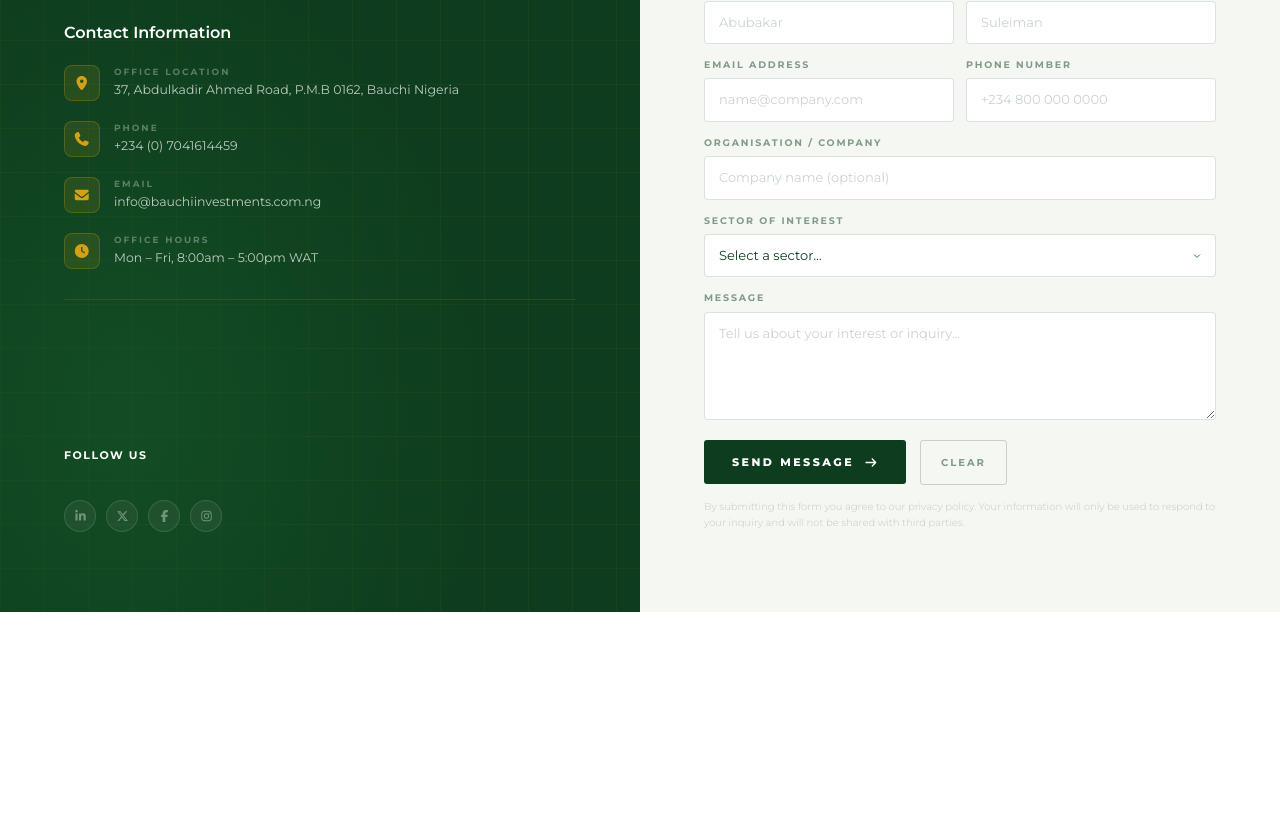
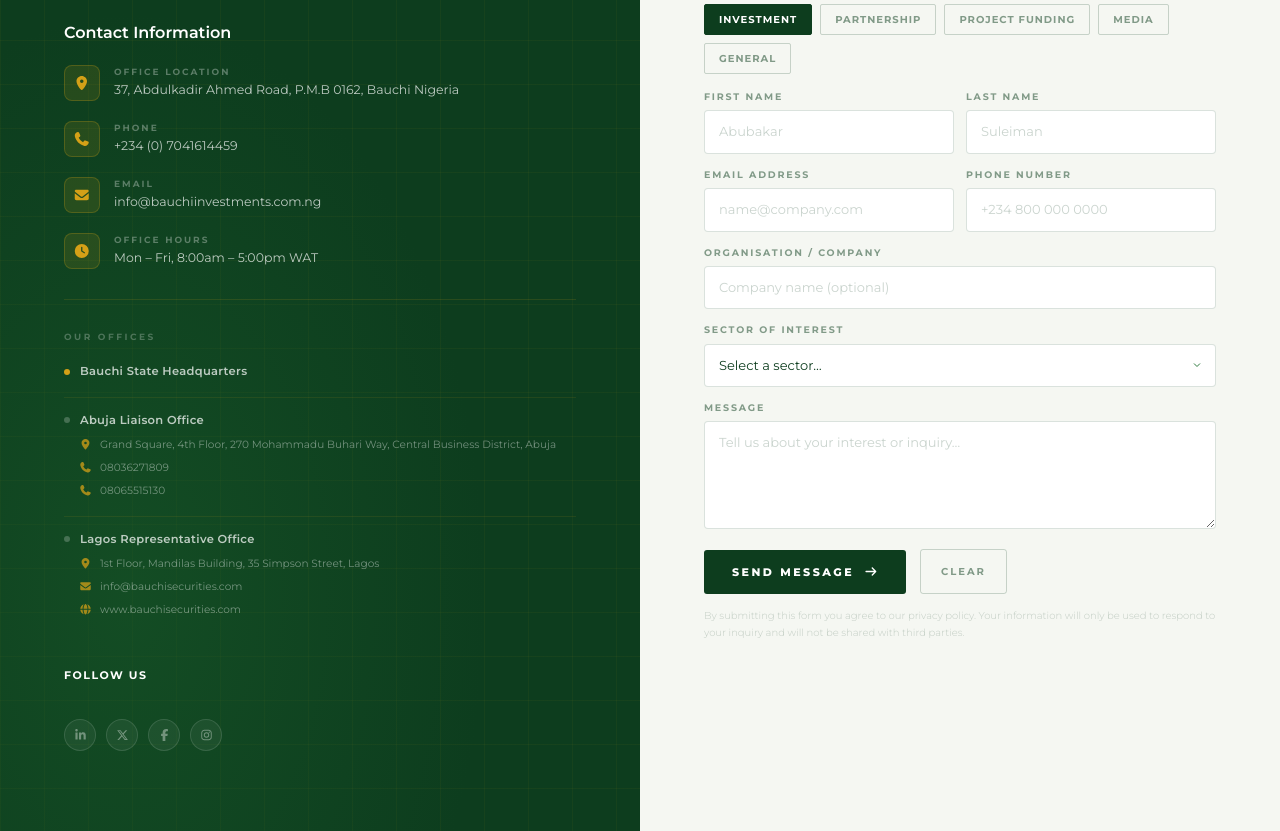
Before and after one commit to Ifiokabasi/Bauchi-investment, a Next.js app: page /contact in a window 1280 px wide. Shown: the part 816-1647 px from the top of the page. Before the commit the page ends 1428 px from the top, so only its background shows below. Built offline with nearby package versions, Linux system fonts and the light colour scheme.

Commit message:
updated BIC contact)

```diff
--- a/app/components/Contact/ContactPage.module.css
+++ b/app/components/Contact/ContactPage.module.css
@@ -189,7 +189,26 @@
   gap: 10px;
 }
 
-.officeRow {
+.officesList {
+  display: flex;
+  flex-direction: column;
+  gap: 16px;
+}
+
+.officeCard {
+  display: flex;
+  flex-direction: column;
+  gap: 8px;
+  padding-top: 14px;
+  border-top: 1px solid rgba(212, 160, 23, 0.1);
+}
+
+.officesList .officeCard:first-child {
+  padding-top: 0;
+  border-top: none;
+}
+
+.officeHead {
   display: flex;
   align-items: center;
   gap: 10px;
@@ -204,10 +223,48 @@
 }
 
 .officeName {
-  font-size: 11px;
-  font-weight: 500;
-  color: rgba(255, 255, 255, 0.52);
+  font-size: 11.5px;
+  font-weight: 600;
+  color: rgba(255, 255, 255, 0.72);
   letter-spacing: 0.3px;
+}
+
+.officeMeta {
+  display: flex;
+  flex-direction: column;
+  gap: 7px;
+  padding-left: 16px;
+}
+
+.officeMetaRow {
+  display: flex;
+  align-items: flex-start;
+  gap: 9px;
+  font-size: 10.5px;
+  font-weight: 400;
+  line-height: 1.55;
+  color: rgba(255, 255, 255, 0.42);
+  text-decoration: none;
+}
+
+.officeIcon {
+  width: 11px;
+  margin-top: 2px;
+  color: var(--gold);
+  opacity: 0.75;
+  flex-shrink: 0;
+}
+
+.officeMetaLink {
+  transition: color 0.2s ease;
+}
+
+.officeMetaLink:hover {
+  color: var(--gold-l);
+}
+
+.officeMetaLink:hover .officeIcon {
+  opacity: 1;
 }
 
 /* ── Socials ── */
@@ -218,6 +275,7 @@
   text-transform: uppercase;
   color: #fff;
   margin-bottom: 1rem;
+  margin-top: 3rem;
 }
 
 .socials {
--- a/app/components/Contact/ContactPage.tsx
+++ b/app/components/Contact/ContactPage.tsx
@@ -15,6 +15,7 @@
   faClock,
   faArrowRight,
   faCircleCheck,
+  faGlobe,
 } from "@fortawesome/free-solid-svg-icons";
 import {
   faLinkedinIn,
@@ -51,10 +52,32 @@
   },
 ];
 
-const OFFICES = [
-  { name: "Bauchi State Headquarters", active: true },
-  { name: "Abuja Liaison Office — Abuja Investments", active: false },
-  { name: "Lagos Representative Office", active: false },
+type Office = {
+  name: string;
+  isHQ?: boolean;
+  address?: string;
+  phones?: string[];
+  email?: string;
+  website?: string;
+};
+
+const OFFICES: Office[] = [
+  {
+    name: "Bauchi State Headquarters",
+    isHQ: true,
+  },
+  {
+    name: "Abuja Liaison Office",
+    address:
+      "Grand Square, 4th Floor, 270 Mohammadu Buhari Way, Central Business District, Abuja",
+    phones: ["08036271809", "08065515130"],
+  },
+  {
+    name: "Lagos Representative Office",
+    address: "1st Floor, Mandilas Building, 35 Simpson Street, Lagos",
+    website: "www.bauchisecurities.com",
+    email: "info@bauchisecurities.com",
+  },
 ];
 
 const INQUIRY_TYPES = [
@@ -170,18 +193,84 @@
 
           <div className={styles.dividerL} />
 
-          {/* <motion.div className={styles.offices} {...fadeUp(0.4)}>
+          <motion.div className={styles.offices} {...fadeUp(0.4)}>
             <p className={styles.officesLabel}>Our Offices</p>
-            {OFFICES.map((o) => (
-              <div key={o.name} className={styles.officeRow}>
-                <div
-                  className={styles.officeDot}
-                  style={!o.active ? { background: "rgba(255,255,255,0.22)" } : {}}
-                />
-                <span className={styles.officeName}>{o.name}</span>
-              </div>
-            ))}
-          </motion.div> */}
+
+            <div className={styles.officesList}>
+              {OFFICES.map((office) => (
+                <div key={office.name} className={styles.officeCard}>
+                  <div className={styles.officeHead}>
+                    <span
+                      className={styles.officeDot}
+                      style={
+                        !office.isHQ
+                          ? { background: "rgba(255,255,255,0.22)" }
+                          : {}
+                      }
+                      aria-hidden="true"
+                    />
+                    <span className={styles.officeName}>{office.name}</span>
+                  </div>
+
+                  {(office.address || office.phones || office.email || office.website) && (
+                    <div className={styles.officeMeta}>
+                      {office.address && (
+                        <div className={styles.officeMetaRow}>
+                          <FontAwesomeIcon
+                            icon={faLocationDot}
+                            className={styles.officeIcon}
+                          />
+                          <span>{office.address}</span>
+                        </div>
+                      )}
+
+                      {office.phones?.map((phone) => (
+                        <a
+                          key={phone}
+                          href={`tel:${phone.replace(/\s+/g, "")}`}
+                          className={`${styles.officeMetaRow} ${styles.officeMetaLink}`}
+                        >
+                          <FontAwesomeIcon
+                            icon={faPhone}
+                            className={styles.officeIcon}
+                          />
+                          <span>{phone}</span>
+                        </a>
+                      ))}
+
+                      {office.email && (
+                        <a
+                          href={`mailto:${office.email}`}
+                          className={`${styles.officeMetaRow} ${styles.officeMetaLink}`}
+                        >
+                          <FontAwesomeIcon
+                            icon={faEnvelope}
+                            className={styles.officeIcon}
+                          />
+                          <span>{office.email}</span>
+                        </a>
+                      )}
+
+                      {office.website && (
+                        <a
+                          href={`https://${office.website.replace(/^https?:\/\//, "")}`}
+                          target="_blank"
+                          rel="noopener noreferrer"
+                          className={`${styles.officeMetaRow} ${styles.officeMetaLink}`}
+                        >
+                          <FontAwesomeIcon
+                            icon={faGlobe}
+                            className={styles.officeIcon}
+                          />
+                          <span>{office.website}</span>
+                        </a>
+                      )}
+                    </div>
+                  )}
+                </div>
+              ))}
+            </div>
+          </motion.div>
         </div>
 
         {/* Social row */}
```
